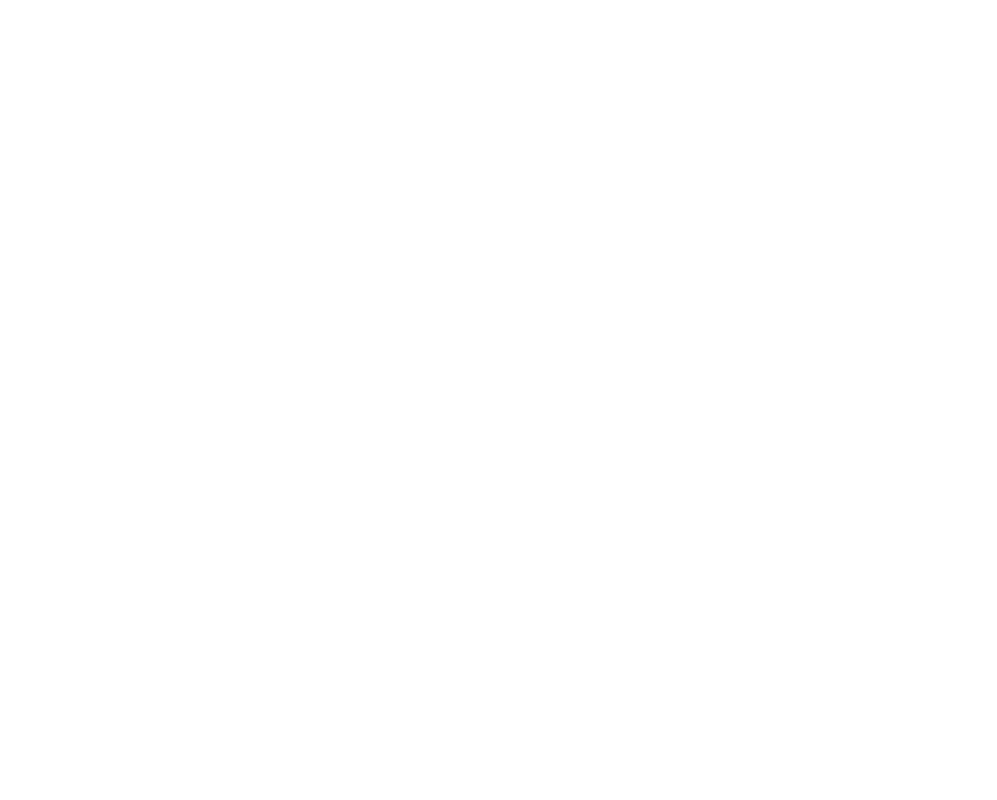
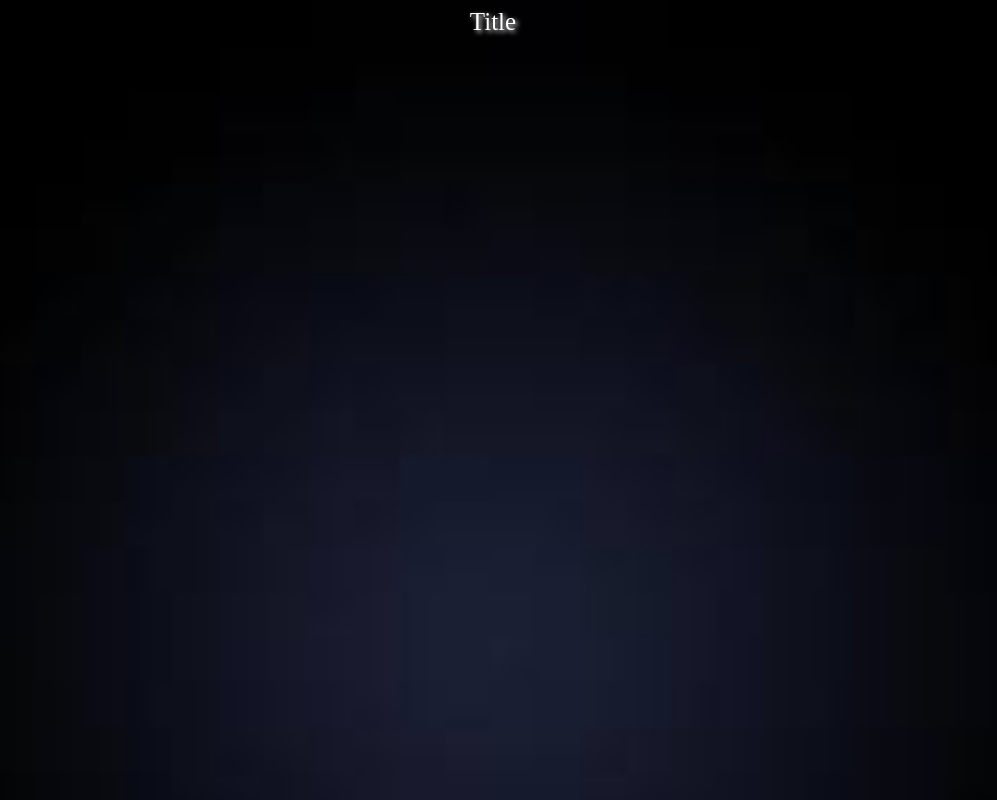
Before and after one commit to davidx4697/css3-project, a plain HTML site: page index.html in a window 1280 px wide. Shown: the whole page, without its empty margins (147-1144 px from the left). Drawn offline with Linux system fonts and the light colour scheme.

Commit message:
added background and shadows

```diff
--- a/index.html
+++ b/index.html
@@ -2,10 +2,14 @@
 <html>
   <head>
     <meta charset="UTF-8">
-    <title>title</title>
+    <title>Website</title>
   <link rel="stylesheet" href="style.css" type="text/css">
   </head>
   <body>
 
+  <header> Title</header>
+ <content>
+
+ </content>
   </body>
 </html>
--- a/style.css
+++ b/style.css
@@ -0,0 +1,16 @@
+header {
+  text-align:center;
+ font-size:25px;
+
+}
+body{
+background-image:url(images.jpeg);
+background-repeat: no-repeat;
+background-size:cover;
+
+}
+
+h1,body{
+    color:white;
+    text-shadow:2px 2px  5px white;
+}
```
Also changed, not shown: images.jpeg (added).
